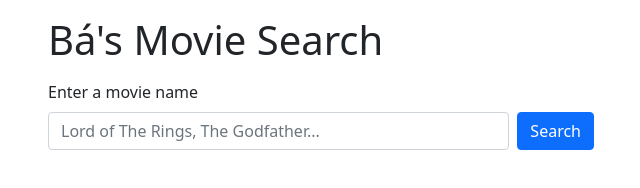
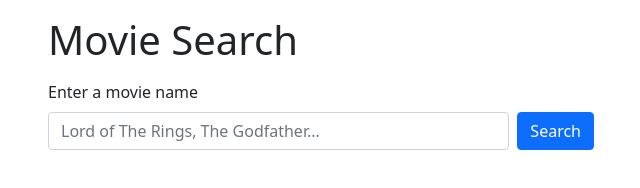
Before and after one commit to Cauxi/movie, a plain HTML site: page index.html in a window 1280 px wide. Shown: the whole page, without its empty margins (319-959 px from the left). Drawn offline with nearby package versions, Linux system fonts and the light colour scheme.

Commit message:
Update index.html

```diff
--- a/index.html
+++ b/index.html
@@ -15,7 +15,7 @@
     <div class="container">
       <div class="row justify-content-center mb-5">
         <div class="col-6">
-          <h1 class="my-3">Bá's Movie Search</h1>
+          <h1 class="my-3">Movie Search</h1>
           <form id="search-movies">
             <div class="form-group">
               <label for="movie-name" class="form-label">Enter a movie name</label>
```
